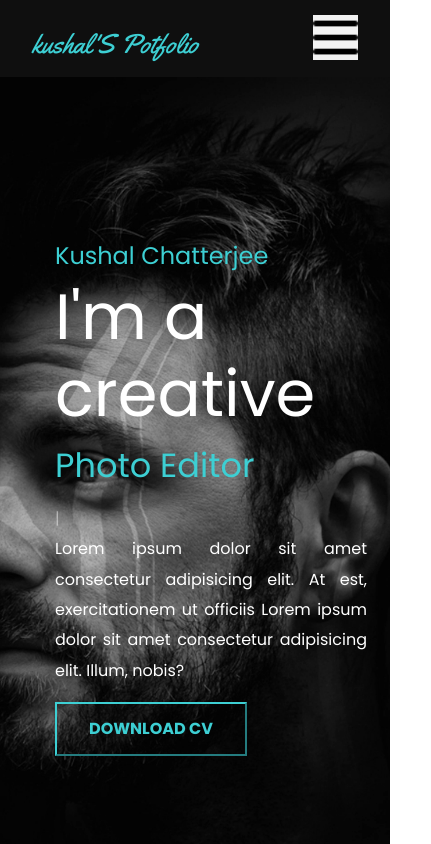
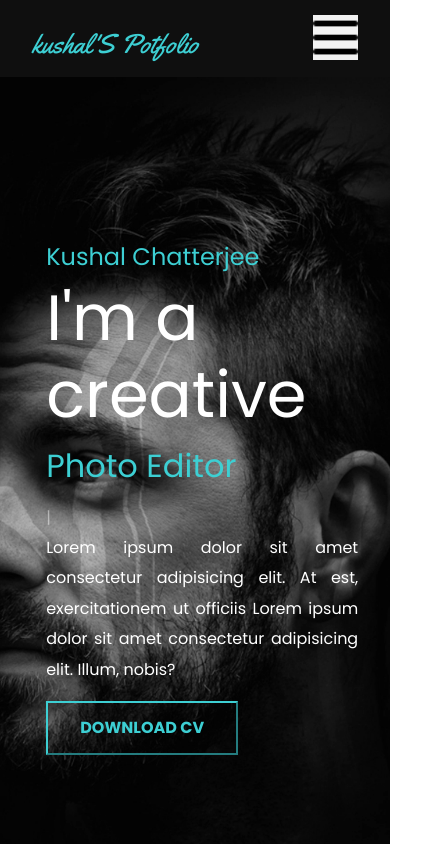
Before and after one commit to chatterjeekushal/kushalpotfolio.github.io, a plain HTML site: page index.html in a window 390 px wide. Shown: the top 844 px of the page, 431 px wide, since content can reach past the window. Drawn offline with nearby package versions, Linux system fonts and the light colour scheme; a script that the page names is missing; a web font is replaced by a local one.

Commit message:
first commit

```diff
--- a/style.css
+++ b/style.css
@@ -5,6 +5,12 @@
     --ternary: #898989;
     --light: #F2f2f2;
     --secondary: #070606;
+
+overflow: hidden;
+overflow-y:visible;
+
+
+
 
 }
 
@@ -1121,6 +1127,7 @@ overflow-x: hidden;
 
         background-size: cover;
         background-position: center;
+        fill-opacity: var(--dark);
 
 
     }
@@ -1139,13 +1146,13 @@ overflow-x: hidden;
 
     .type {
 
-        font-size: 2.1rem;
+        font-size: 2rem;
     }
 
     .text{
 
         width:80vw;
-        margin-right: 4rem;
+        margin-right: 5.1rem;
     }
 
 
```
